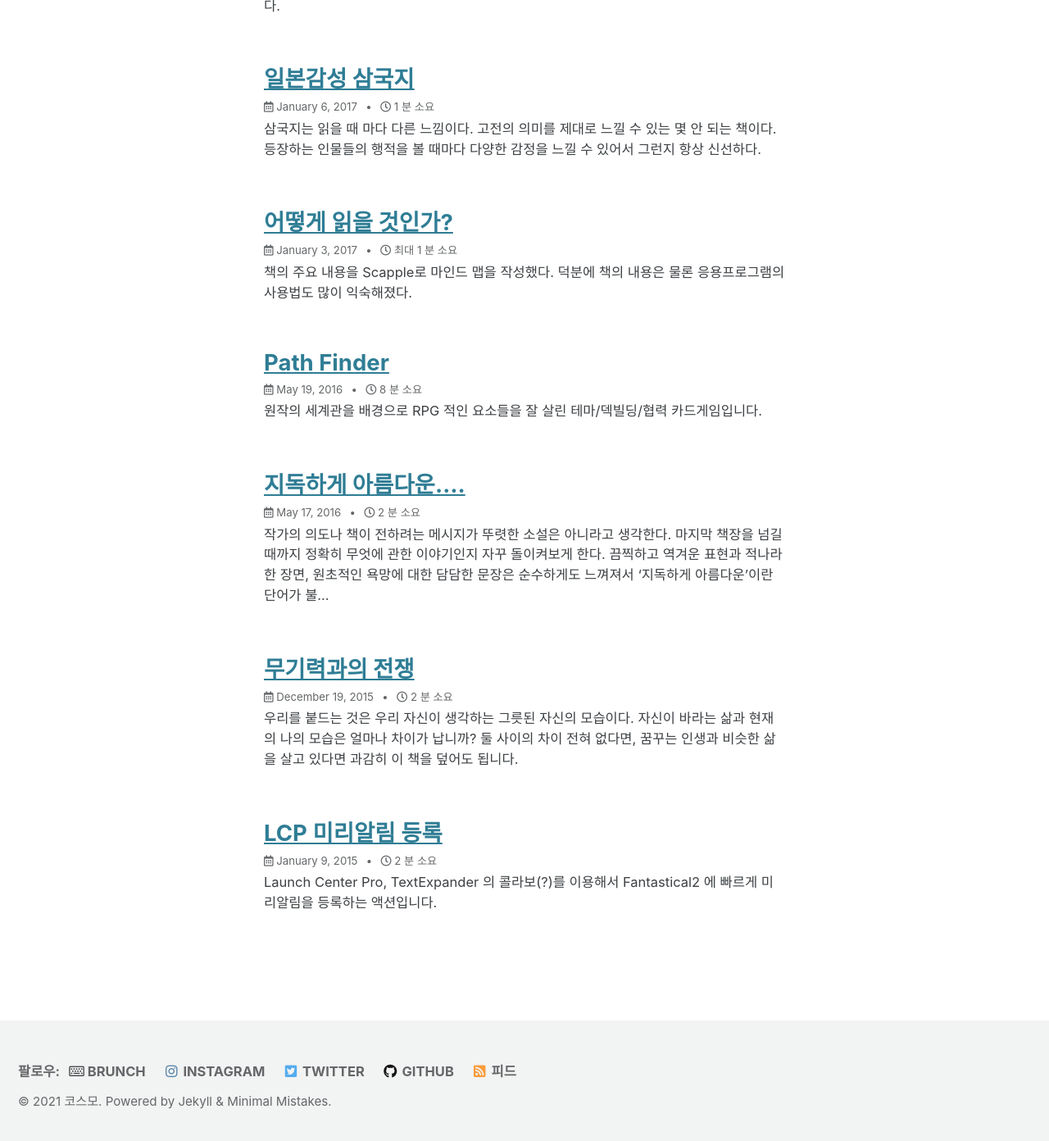
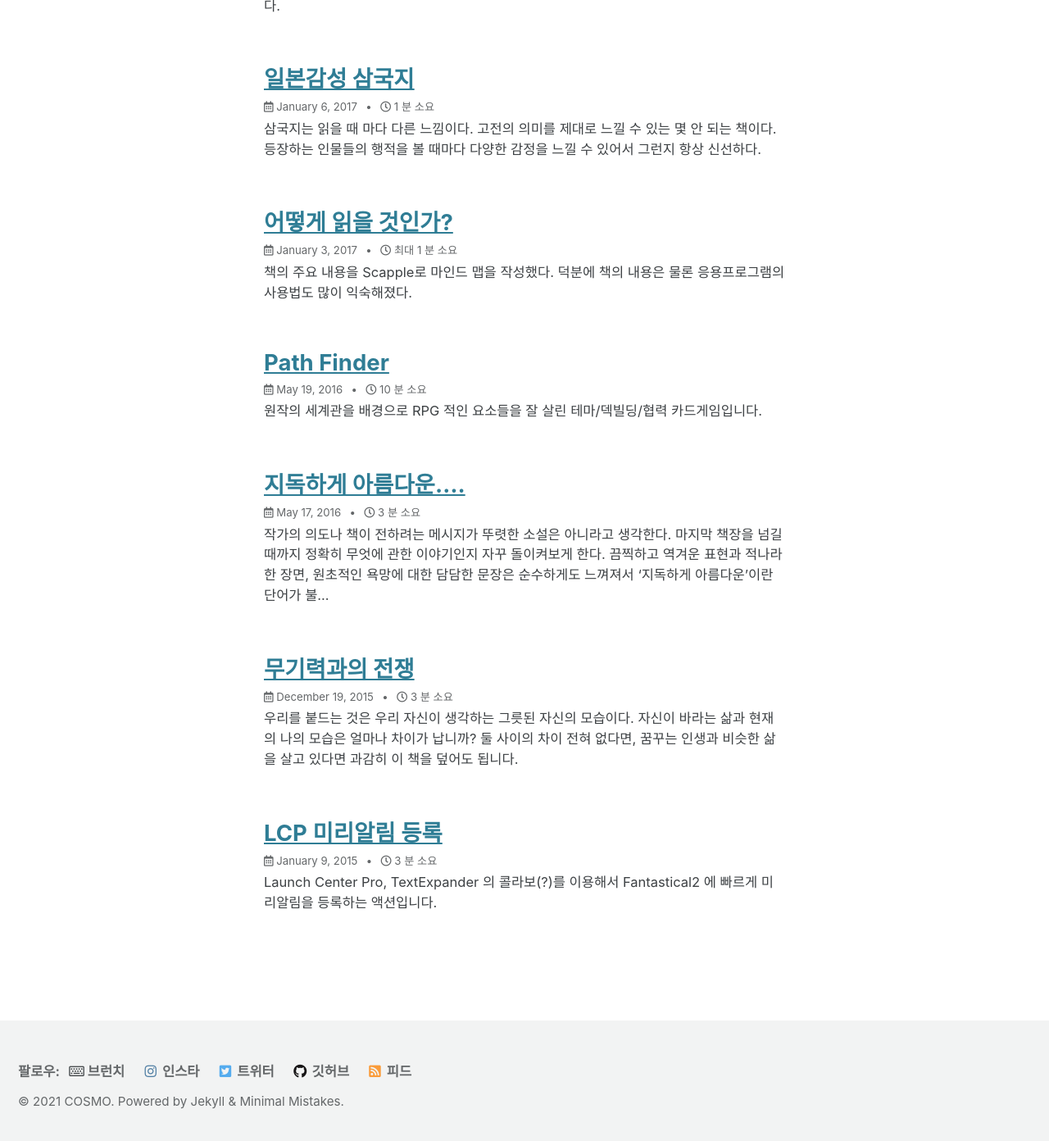
Before and after one commit to deftone2000/cosmo-s-archive, a Jekyll site: the page built from _pages/sitemap.md, in a window 1280 px wide and 1400 px high, scrolled down 28735 px. Shown: the top 1392 px of the window at 82% size. Built offline with Jekyll 4.4.1, drawn with Linux system fonts in a browser that asks for light colours; cached includes are drawn as plain includes; comment, search, counter and statistics services are not loaded; a style sheet for code colours, icons or effects is not loaded; some of the changed text lies outside the part shown.

Commit message:
no message

```diff
--- a/_config.yml
+++ b/_config.yml
@@ -5,7 +5,8 @@
 # For technical reasons, this file is *NOT* reloaded automatically when you use
 # `jekyll serve`. If you change this file, please restart the server process.
 
-minimal_mistakes_skin    : "default" # "default", "air", "aqua", "contrast", "dark", "dirt", "neon", "mint", "plum", "sunrise"
+# remote_theme           : "mmistakes/minimal-mistakes@4.24.0"
+minimal_mistakes_skin    : "default" #, "air", "aqua", "contrast", "dark", "dirt", "neon", "mint", "plum", "sunrise"
 
 # Site Settings
 github                   : [metadata]
@@ -13,7 +14,7 @@ locale                   : "ko-KR"
 title                    : "COSMO'S Lib"
 title_separator          : "-"
 subtitle                 : "Version 2.0"
-name                     : &name "코스모" # &name is a YAML anchor which can be *referenced later
+name                     : &name "COSMO" # &name is a YAML anchor which can be *referenced later
 description              : &description "과거에도 있었고 현재에도 있으며 미래에도 있을 그 모든 것"
 url                      : https://deftone2000.github.io # the base hostname & protocol for your site e.g. "https://mmistakes.github.io"
 baseurl                  : # the subpath of your site, e.g. "/blog"
@@ -22,7 +23,7 @@ teaser                   : "/assets/images/teaser-image.jpg" # path of fallback
 logo                     : # "/assets/images/site-logo.png" # path of logo image to display in the masthead, e.g. "/assets/images/88x88.png"
 masthead_title           : # overrides the website title displayed in the masthead, use " " for no title
 # breadcrumbs            : false # true, false (default)
-words_per_minute         : 77
+words_per_minute         : 65
 comments:
   provider               : "disqus" # false (default), "disqus", "discourse", "facebook", "staticman_v2", "staticman", "utterances", "custom"
   disqus:
@@ -101,12 +102,6 @@ author:
     - label: "Brunch"
       icon: "far fa-keyboard"
       url: "https://brunch.co.kr/@cosmoslib#articles"
-#    - label: "Notion"
-#      icon: "fas fa-fw fa-book"
-#      url: "https://cosmoslib.notion.site/88edcb87a68345d98b55b460ba27e1e3?v=44d52f8a550049edbfd90d256d973e7a"
-#    - label: "Lib V1.0"
-#      icon: "fas fa-blog"
-#      url: "https://deftone2000.github.io/cosmos-lib-v01"
     - label: "Instagram"
       icon: "fab fa-fw fa-instagram"
       url: "https://instagram.com/deftone2000"
@@ -116,24 +111,30 @@ author:
     - label: "GitHub"
       icon: "fab fa-fw fa-github"
       url: "https://github.com/deftone2000"
-    - label: "Email"
-      icon: "fas fa-fw fa-envelope-square"
-      url: "mailto:deftone2000@gmail.com"
+#    - label: "Email"
+#      icon: "fas fa-fw fa-envelope-square"
+#      url: "mailto:deftone2000@gmail.com"
+#    - label: "Notion"
+#      icon: "fas fa-fw fa-book"
+#      url: "https://cosmoslib.notion.site/88edcb87a68345d98b55b460ba27e1e3?v=44d52f8a550049edbfd90d256d973e7a"
+#    - label: "Lib V1.0"
+#      icon: "fas fa-blog"
+#      url: "https://deftone2000.github.io/cosmos-lib-v01"
 
 
 # Site Footer
 footer:
   links:
-    - label: "Brunch"
+    - label: "브런치"
       icon: "far fa-keyboard"
       url: "https://brunch.co.kr/@cosmoslib#articles"
-    - label: "Instagram"
+    - label: "인스타"
       icon: "fab fa-fw fa-instagram"
       url: "https://instagram.com/deftone2000"
-    - label: "Twitter"
+    - label: "트위터"
       icon: "fab fa-fw fa-twitter-square"
       url: "https://twitter.com/deftone2000"
-    - label: "GitHub"
+    - label: "깃허브"
       icon: "fab fa-fw fa-github"
       url: "https://github.com/deftone2000"
 
@@ -208,6 +209,59 @@ kramdown:
 #   output: true
 #   permalink: /:collection/:path/
 
+# Defaults
+defaults:
+  # _posts
+  - scope:
+      path: ""
+      type: posts
+    values:
+      layout: single
+      author_profile: true
+      read_time: true
+      show_date: true
+      comments: true
+      share: true
+      related: true
+  # _pages
+  - scope:
+      path: "_pages"
+      type: pages
+    values:
+      layout: single
+      author_profile: true
+
+  # _travel
+#  - scope:
+#      path: ""
+#      type: travel
+#    values:
+#      layout: single
+#      author_profile: true
+#      share: true
+#      comments: true
+  # _playground
+#  - scope:
+#      path: ""
+#      type: playground
+#    values:
+#      layout: single
+#      read_time: false
+#      author_profile: false
+#      share: false
+#      comment: false
+#      sidebar:
+#        title: Playground
+#        nav: "playground"
+  # _portfolio
+#  - scope:
+#      path: ""
+#      type: portfolio
+#    values:
+#      layout: single
+#      author_profile: false
+#      share: true
+
 
 # Sass/SCSS
 sass:
@@ -276,57 +330,3 @@ compress_html:
   clippings: all
   ignore:
     envs: development
-
-
-# Defaults
-defaults:
-  # _posts
-  - scope:
-      path: ""
-      type: posts
-    values:
-      layout: single
-      author_profile: true
-      read_time: true
-      show_date: true
-      comments: true
-      share: true
-      related: true
-  # _pages
-  - scope:
-      path: "_pages"
-      type: pages
-    values:
-      layout: single
-      author_profile: true
-
-  # _travel
-#  - scope:
-#      path: ""
-#      type: travel
-#    values:
-#      layout: single
-#      author_profile: true
-#      share: true
-#      comments: true
-  # _playground
-#  - scope:
-#      path: ""
-#      type: playground
-#    values:
-#      layout: single
-#      read_time: false
-#      author_profile: false
-#      share: false
-#      comment: false
-#      sidebar:
-#        title: Playground
-#        nav: "playground"
-  # _portfolio
-#  - scope:
-#      path: ""
-#      type: portfolio
-#    values:
-#      layout: single
-#      author_profile: false
-#      share: true
```
